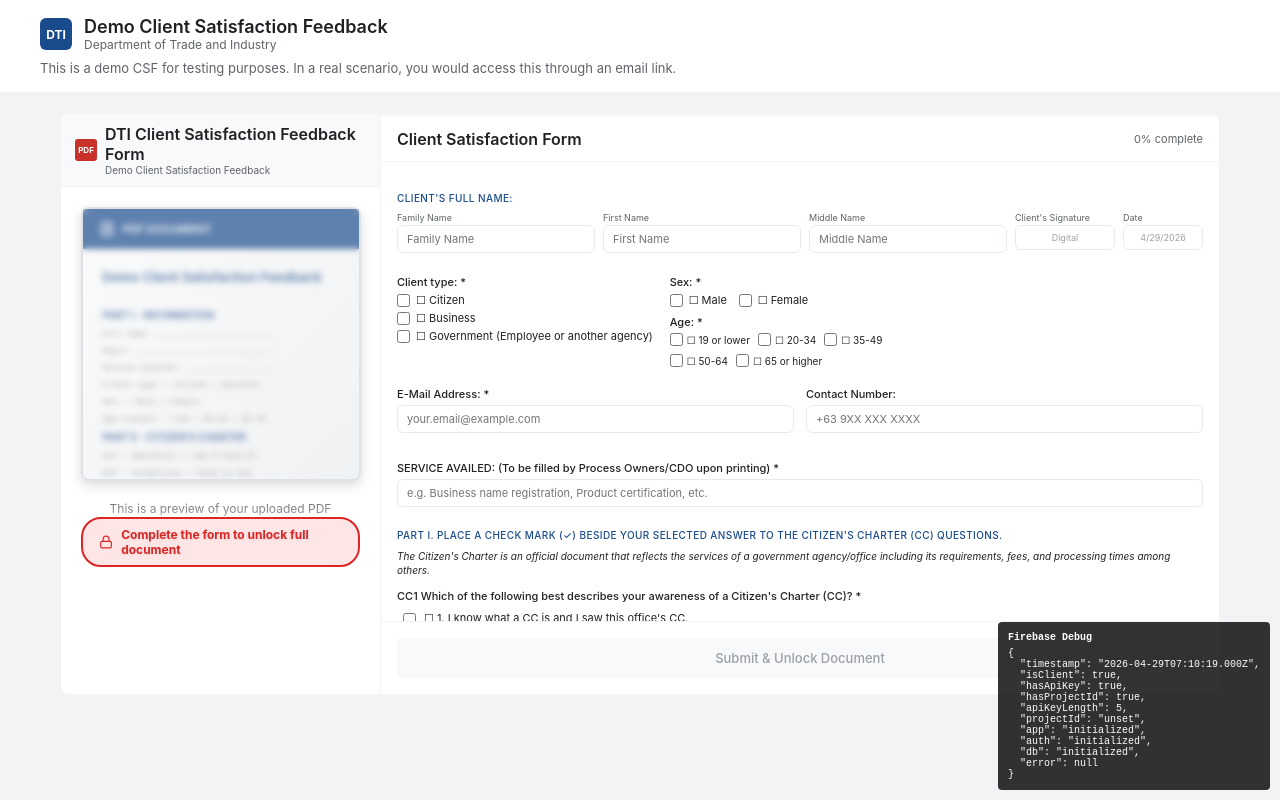
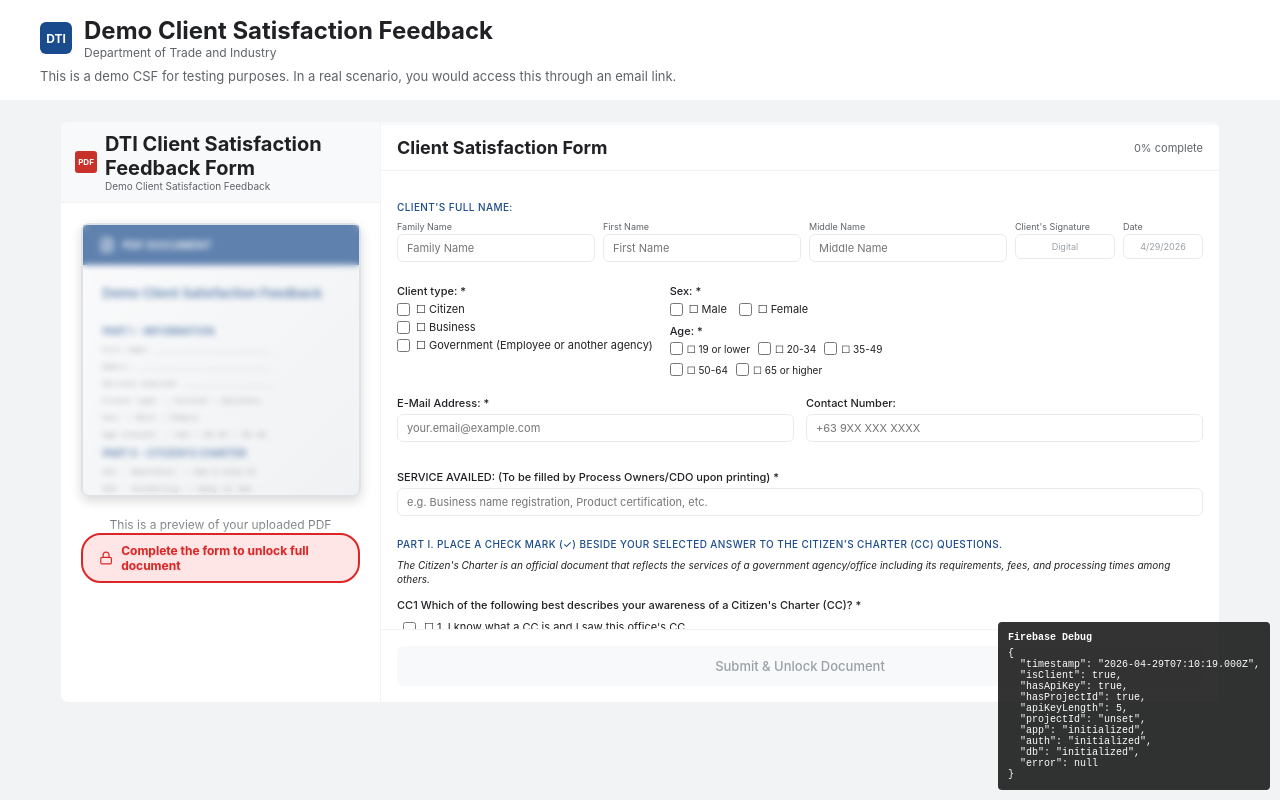
Before and after one commit to dtir3fad-afk/CSF-ORD-Online, a Next.js app: page /csf in a window 1280 px wide. Built offline with nearby package versions, Linux system fonts and the light colour scheme; no server answers.

Commit message:
csf enlarge letters

```diff
--- a/components/CustomerCSFView.tsx
+++ b/components/CustomerCSFView.tsx
@@ -283,7 +283,7 @@ export default function CustomerCSFView() {
               DTI
             </div>
             <div>
-              <h1 style={{ fontSize: '18px', fontWeight: 600, color: 'var(--color-text-primary)' }}>
+              <h1 style={{ fontSize: '24px', fontWeight: 700, color: 'var(--color-text-primary)' }}>
                 {template.title}
               </h1>
               <div style={{ fontSize: '12px', color: 'var(--color-text-secondary)' }}>
@@ -329,7 +329,7 @@ export default function CustomerCSFView() {
                 PDF
               </div>
               <div>
-                <div style={{ fontSize: '16px', fontWeight: 600, color: 'var(--color-text-primary)' }}>
+                <div style={{ fontSize: '20px', fontWeight: 700, color: 'var(--color-text-primary)' }}>
                   DTI Client Satisfaction Feedback Form
                 </div>
                 <div style={{ fontSize: '10px', color: 'var(--color-text-secondary)' }}>
@@ -372,7 +372,7 @@ export default function CustomerCSFView() {
               alignItems: 'center',
               justifyContent: 'space-between'
             }}>
-              <span style={{ fontSize: '16px', fontWeight: 600, color: 'var(--color-text-primary)' }}>
+              <span style={{ fontSize: '18px', fontWeight: 700, color: 'var(--color-text-primary)' }}>
                 Client Satisfaction Form
               </span>
               <span style={{ fontSize: '11px', color: 'var(--color-text-secondary)' }}>
```
